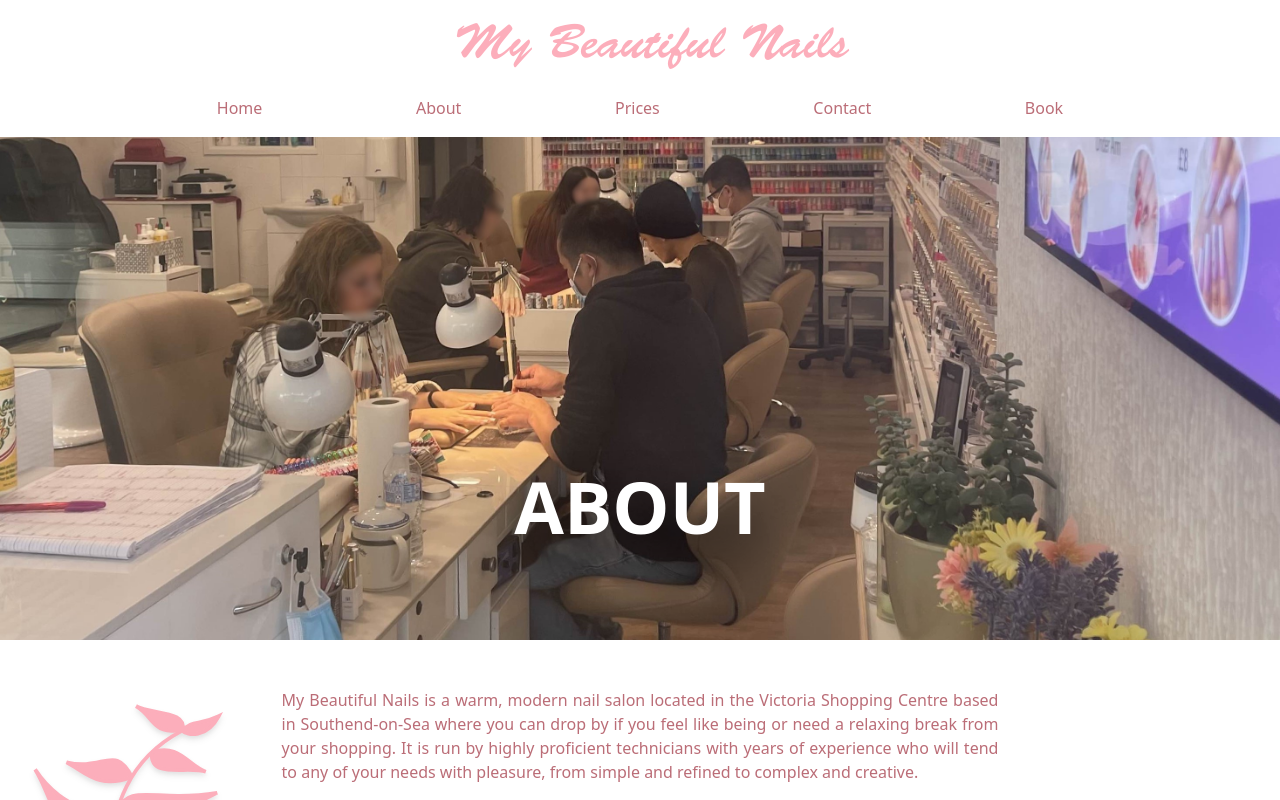
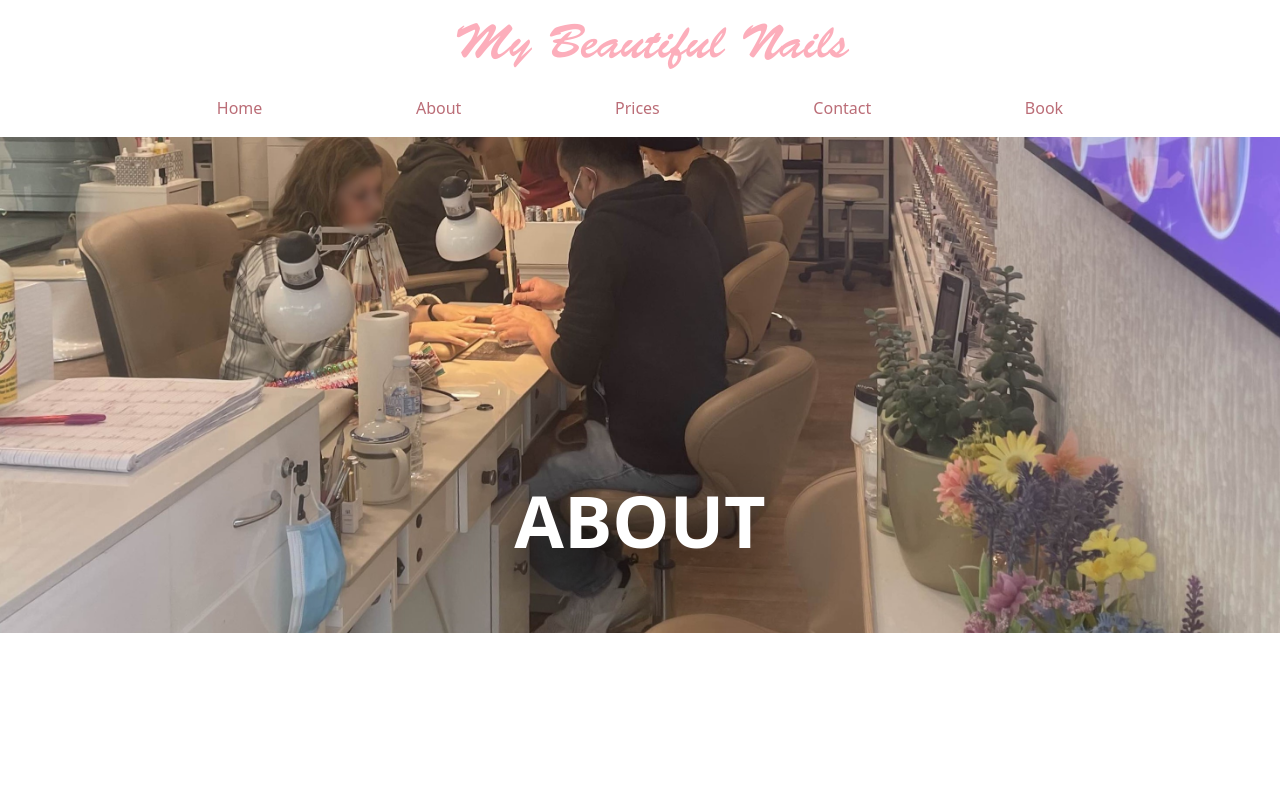
Before and after one commit to TofuHiro/nail-website, a React (Vite) app: page /about in a window 1280 px wide. Shown: the top 800 px of the page. Built offline with nearby package versions, Linux system fonts and the light colour scheme.

Commit message:
ios background fix

```diff
--- a/src/components/TitleBlock.tsx
+++ b/src/components/TitleBlock.tsx
@@ -5,30 +5,33 @@ import WordFadeIn from "./WordFadeIn"
 type Props = {
   bgImage: any
   bgFadeDelay: number
-  parallax?: MotionValue
+  bgParallax?: MotionValue
+  titleParallax?: MotionValue
   title: string
   titleFadeDelay: number
 }
 
-const TitleBlock = ( { bgImage, bgFadeDelay, parallax, title, titleFadeDelay } : Props) => {
+const TitleBlock = ( { bgImage, bgFadeDelay, bgParallax, titleParallax, title, titleFadeDelay } : Props) => {
   return (
-    <motion.div
-      className="h-[80vh] bg-cover bg-center bg-fixed"
-      style={{ backgroundImage: `url(${bgImage})` }}
-      initial="hidden"
-      animate="visible"
-      variants={fadeIn}
-      custom={bgFadeDelay}
-    >
+    <div className="relative -z-10 h-[95vh]">
+      <motion.img
+        src={bgImage}
+        className="w-full h-full object-cover bg-center fixed -top-40"
+        style={{ y: bgParallax }}
+        initial="hidden"
+        animate="visible"
+        variants={fadeIn}
+        custom={bgFadeDelay}
+      ></motion.img>
       <div className="drop-shadow-3xl">
         <motion.h2
           className="py-[40vh] text-7xl font-semibold text-center text-dim"
-          style={{ y: parallax, clipPath: 'inset(0% 0% 45.5% 0%)'}}
+          style={{ y: titleParallax, clipPath: 'inset(0% 0% 45.5% 0%)'}}
           >
           <WordFadeIn word={title} delay={titleFadeDelay}/>
         </motion.h2>
       </div>
-    </motion.div>
+    </div>
   )
 }
 
--- a/src/pages/AboutUs.tsx
+++ b/src/pages/AboutUs.tsx
@@ -17,12 +17,13 @@ const AboutUs = ({ ref }: Props) => {
   });
   const md = useParallax(scrollYProgress, 450, -350);
   const titleParallax = useParallax(scrollYProgress, -350, 650);
+  const bgParallax = useParallax(scrollYProgress, 250, -250);
 
   return (
     <>
-      <TitleBlock bgImage={about} bgFadeDelay={.2} parallax={titleParallax} title="ABOUT" titleFadeDelay={.2}/>
+      <TitleBlock bgImage={about} bgFadeDelay={.2} titleParallax={titleParallax} bgParallax={bgParallax} title="ABOUT" titleFadeDelay={.2}/>
 
-      <div className="relative md:px-[22vw] pt-[6vh] px-[6vw] pb-[4vh]">
+      <div className="relative bg-white md:px-[22vw] pt-[6vh] px-[6vw] pb-[4vh]">
         <motion.p className="text-primary text-justify"
           initial="hidden"
           whileInView="visible"
@@ -75,7 +76,7 @@ const AboutUs = ({ ref }: Props) => {
             whileInView="visible"
             variants={fadeIn}
             viewport={{ once: true }}
-            custom={.5}
+            custom={.8}
             />
         </div>
 
--- a/src/pages/Contact.tsx
+++ b/src/pages/Contact.tsx
@@ -16,12 +16,13 @@ const Contact = ({ ref }: Props) => {
   });
   const md = useParallax(scrollYProgress, 450, -450);
   const titleParallax = useParallax(scrollYProgress, -350, 650);
+  const bgParallax = useParallax(scrollYProgress, 250, -250);
 
   return (
     <>
-      <TitleBlock bgImage={contact} bgFadeDelay={.2} parallax={titleParallax} title="CONTACT" titleFadeDelay={.2}/>
+      <TitleBlock bgImage={contact} bgFadeDelay={.2} titleParallax={titleParallax} bgParallax={bgParallax} title="CONTACT" titleFadeDelay={.2}/>
 
-      <div className="relative md:px-[22vw] pt-[6vh] px-[6vw] pb-[4vh]">
+      <div className="relative md:px-[22vw] pt-[6vh] px-[6vw] pb-[4vh] bg-white">
         <div className="sm:flex-row flex flex-col">
           <motion.p
             className="flex-1 sm:mr-6 mr-0 sm:my-8 my-4 text-primary text-justify"
```
